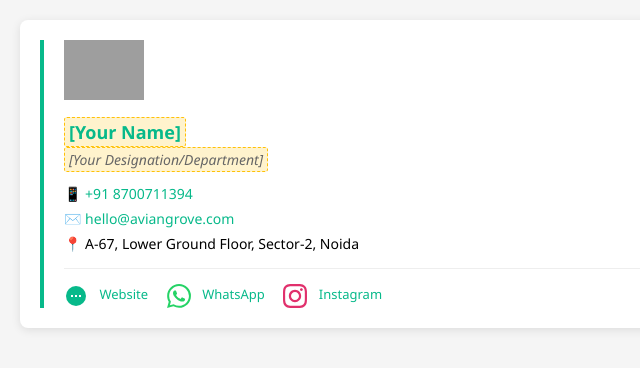
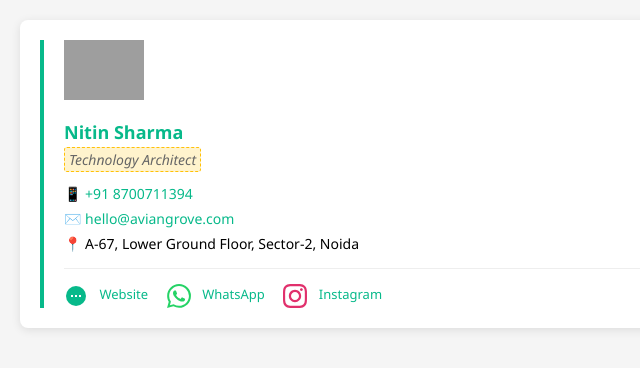
Before and after one commit to aviangrove/email-signature-aviangrove, a plain HTML site: page index.html in a window 1280 px wide. Shown: the whole page, without its empty margins (0-640 px from the left). Drawn offline with Linux system fonts and the light colour scheme; grey boxes are pictures that could not be loaded.

Commit message:
Update index.html

```diff
--- a/index.html
+++ b/index.html
@@ -121,8 +121,8 @@
                 <img src="https://aviangrove.com/assets/img/logo/transparent_logo.png" alt="Avian Grove Logo">
             </div>
 
-            <div class="name"><span class="editable">[Your Name]</span></div>
-            <div class="designation"><span class="editable">[Your Designation/Department]</span></div>
+            <div class="name">Nitin Sharma</div>
+            <div class="designation"><span class="editable">Technology Architect</span></div>
 
             <div class="contact-info">
                 <div>📱 <a href="tel:+918700711394">+91 8700711394</a></div>
```
